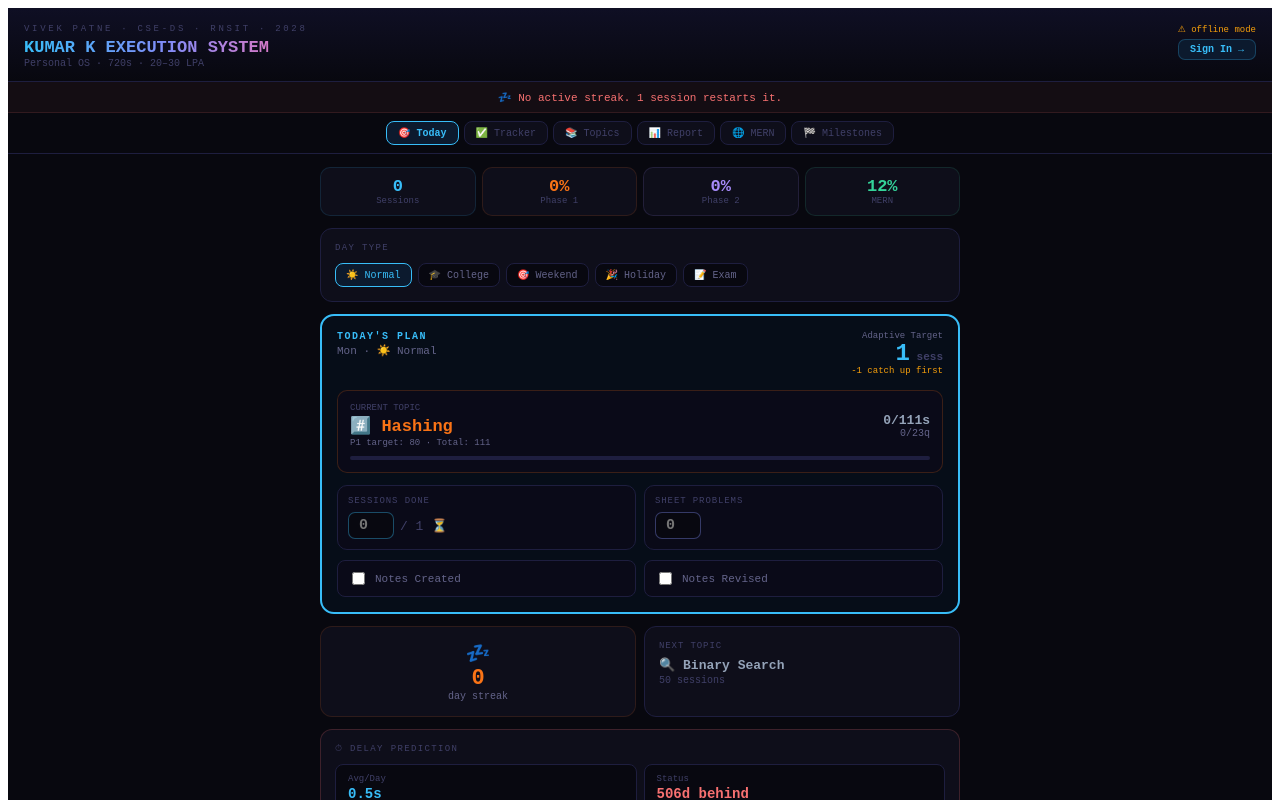
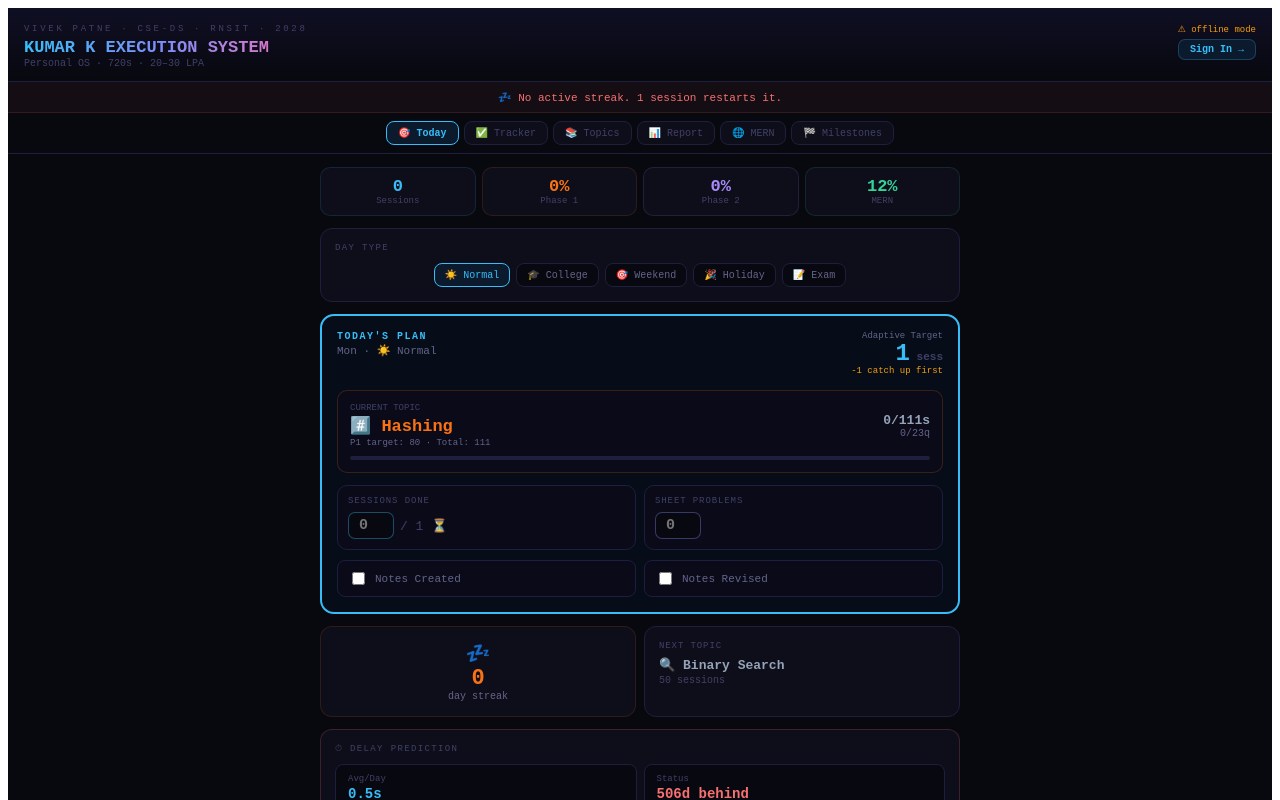
Before and after one commit to vivekmpatne/dsa-tracker-private, a React (Vite) app: page / in a window 1280 px wide. Shown: the top 800 px of the page. Built offline with nearby package versions, Linux system fonts and the light colour scheme.

Commit message:
final fix ( day type ) this is the last fix before backend adding

```diff
--- a/src/App.jsx
+++ b/src/App.jsx
@@ -353,7 +353,7 @@ export default function App(){
       <input ref={impRef} type="file" accept=".json" onChange={importData} style={{display:"none"}}/>
 
       {/* Header */}
-      <div style={{background:"linear-gradient(180deg,#0f0f24,#08080f)",borderBottom:"1px solid #1e1e3f",padding:"16px 16px 12px"}}>
+      <div style={{background:"linear-gradient(180deg,#0f0f24,#08080f)", borderBottom:"1px solid #1e1e3f",padding:"16px 16px 12px"}}>
         <div style={{display:"flex",justifyContent:"space-between",alignItems:"flex-start"}}>
           <div>
             <div style={{fontSize:9,color:"#404068",letterSpacing:"0.3em",marginBottom:4,textTransform:"uppercase"}}>
@@ -432,7 +432,7 @@ export default function App(){
             {/* Day type */}
             <div style={{...C,marginBottom:12}}>
               <div style={SB}>DAY TYPE</div>
-              <div style={{display:"flex",gap:6,flexWrap:"wrap"}}>
+              <div style={{display:"flex",  justifyContent:"center", gap:6,flexWrap:"wrap"}}>
                 {DAY_TYPES.map(dt=>(
                   <button key={dt.id} onClick={()=>updDayType(todayK,dt.id)} style={{
                     padding:"5px 10px",borderRadius:8,cursor:"pointer",fontFamily:"inherit",
```
